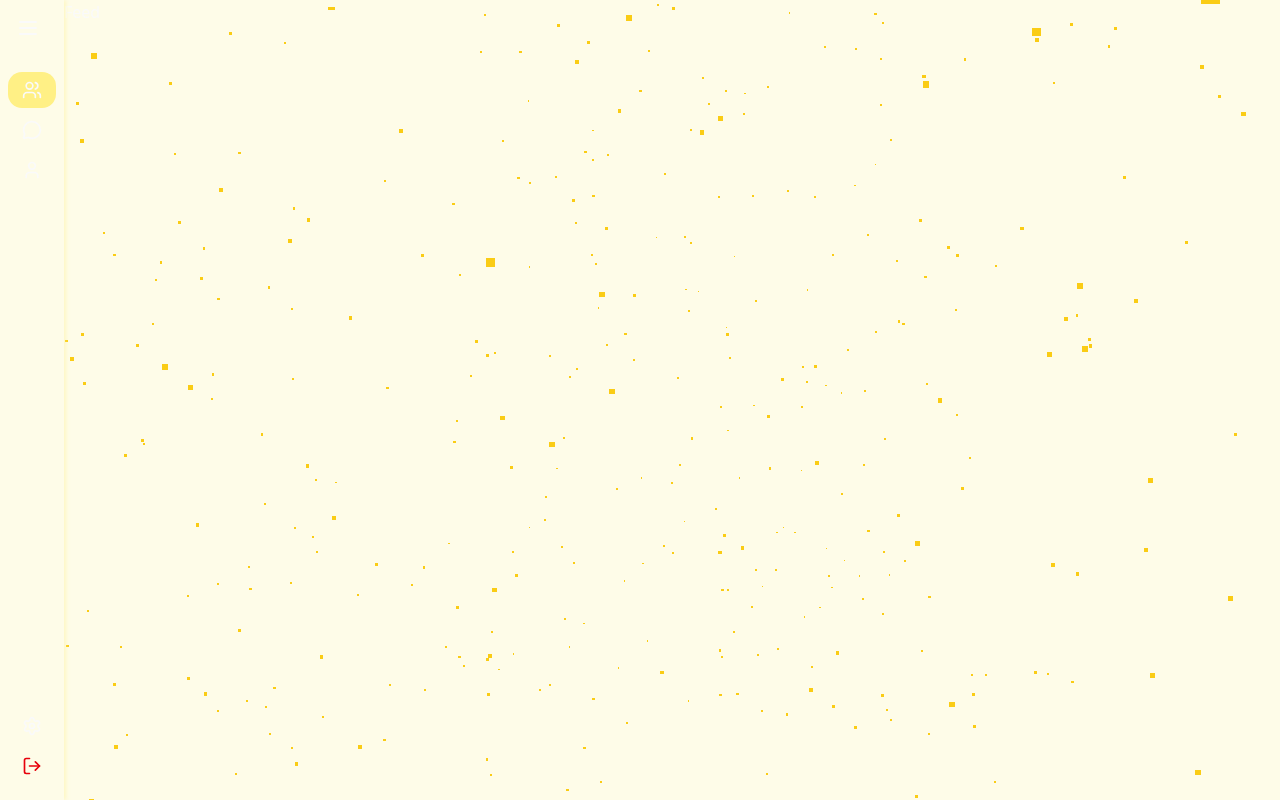
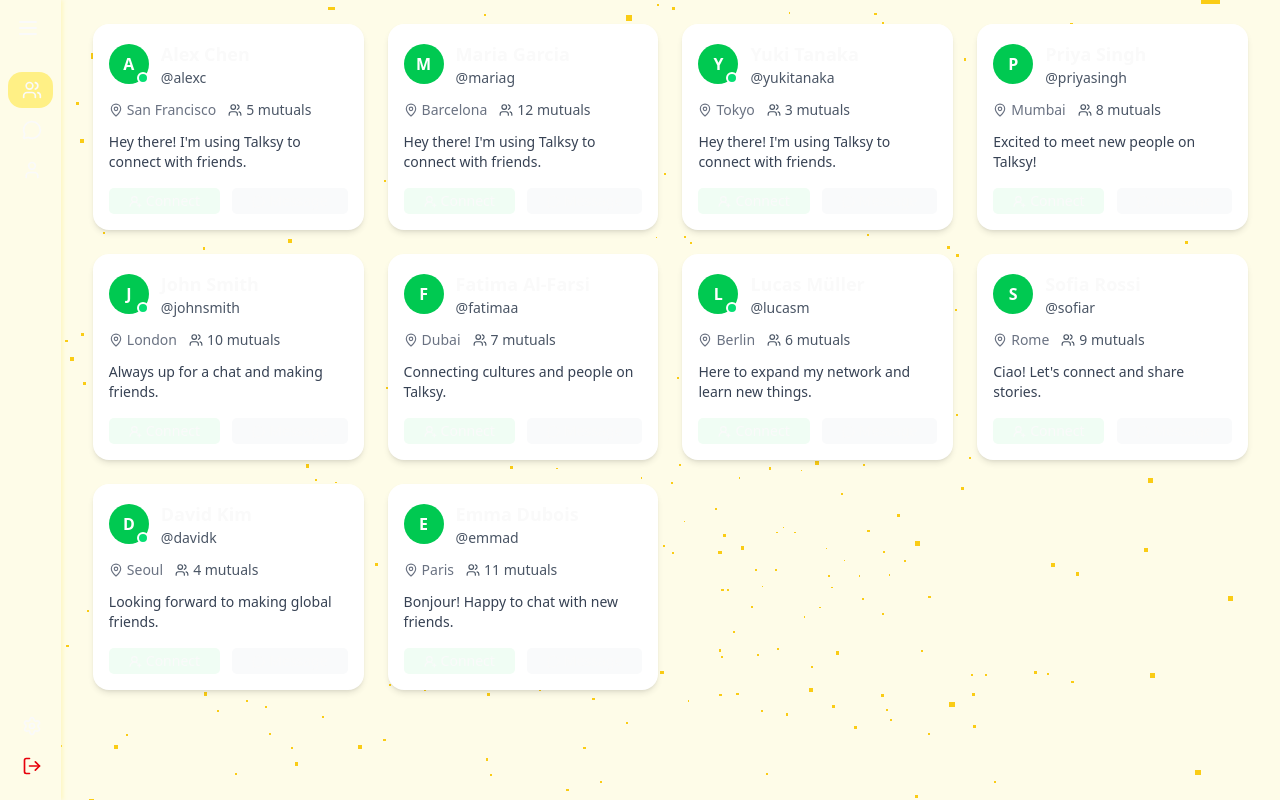
Before and after one commit to afid0n/talksy-chat-app, a React (Vite) app in the folder client/: page /feed in a window 1280 px wide. Built offline with nearby package versions, Linux system fonts and the light colour scheme.

Commit message:
cards for feed page

```diff
--- a/client/src/components/Cards.tsx
+++ b/client/src/components/Cards.tsx
@@ -0,0 +1,131 @@
+import React from 'react'
+import { MapPin, Users, MessageCircle, UserRoundPlus } from 'lucide-react';
+
+const people = {
+  '1': {
+    fullName: "Alex Chen",
+    username: "alexc",
+    location: "San Francisco",
+    connections: 5,
+    bio: "Hey there! I'm using Talksy to connect with friends.",
+    isOnline: true
+  },
+  '2': {
+    fullName: "Maria Garcia",
+    username: "mariag",
+    location: "Barcelona",
+    connections: 12,
+    bio: "Hey there! I'm using Talksy to connect with friends.",
+    isOnline: false
+  },
+  '3': {
+    fullName: "Yuki Tanaka",
+    username: "yukitanaka",
+    location: "Tokyo",
+    connections: 3,
+    bio: "Hey there! I'm using Talksy to connect with friends.",
+    isOnline: true
+  }, '4': {
+    fullName: "Priya Singh",
+    username: "priyasingh",
+    location: "Mumbai",
+    connections: 8,
+    bio: "Excited to meet new people on Talksy!",
+    isOnline: false
+  },
+  '5': {
+    fullName: "John Smith",
+    username: "johnsmith",
+    location: "London",
+    connections: 10,
+    bio: "Always up for a chat and making friends.",
+    isOnline: true
+  },
+  '6': {
+    fullName: "Fatima Al-Farsi",
+    username: "fatimaa",
+    location: "Dubai",
+    connections: 7,
+    bio: "Connecting cultures and people on Talksy.",
+    isOnline: false
+  },
+  '7': {
+    fullName: "Lucas Müller",
+    username: "lucasm",
+    location: "Berlin",
+    connections: 6,
+    bio: "Here to expand my network and learn new things.",
+    isOnline: true
+  },
+  '8': {
+    fullName: "Sofia Rossi",
+    username: "sofiar",
+    location: "Rome",
+    connections: 9,
+    bio: "Ciao! Let's connect and share stories.",
+    isOnline: false
+  },
+  '9': {
+    fullName: "David Kim",
+    username: "davidk",
+    location: "Seoul",
+    connections: 4,
+    bio: "Looking forward to making global friends.",
+    isOnline: true
+  },
+  '10': {
+    fullName: "Emma Dubois",
+    username: "emmad",
+    location: "Paris",
+    connections: 11,
+    bio: "Bonjour! Happy to chat with new friends.",
+    isOnline: false
+  },
+}
+
+const Cards = () => {
+  return (
+    <div className="w-full max-w-7xl mx-auto px-4 sm:px-6 lg:px-8 py-6">
+      <div className="grid grid-cols-1 sm:grid-cols-2 md:grid-cols-2 lg:grid-cols-3 xl:grid-cols-4 gap-6">
+        {Object.entries(people).map(([id, person]) => (
+          <div key={id} className="bg-white shadow-md rounded-2xl p-4 flex flex-col justify-between transition-all hover:shadow-lg">
+            <div className='flex items-center gap-3'>
+              <div className='relative'>
+                <span className='bg-green-500 text-white rounded-full w-10 h-10 flex items-center justify-center font-bold'>
+                  {person.fullName[0]}
+                </span>
+                {person.isOnline && (
+                  <span className="absolute bottom-0 right-0 w-3 h-3 bg-green-400 border-2 border-white rounded-full"></span>
+                )}
+              </div>
+              <div>
+                <h2 className="text-lg font-semibold">{person.fullName}</h2>
+                <p className="text-sm text-gray-600">@{person.username}</p>
+              </div>
+            </div>
+            <div className='flex flex-wrap items-center gap-3 mt-3'>
+              <p className="text-sm text-gray-500 flex items-center gap-1">
+                <MapPin size={14} /> {person.location}
+              </p>
+              <span className="text-sm text-gray-600 flex items-center gap-1">
+                <Users size={14} /> {person.connections} mutuals
+              </span>
+            </div>
+            <p className="mt-3 text-sm text-gray-700">{person.bio}</p>
+            <div className='flex justify-between mt-4'>
+              <button className='text-sm flex items-center gap-1 bg-green-50 cursor-pointer hover:bg-green-100' style={{ borderRadius: "5px", padding: "3px 20px" }}>
+                <UserRoundPlus size={13} /> Connect
+              </button>
+              <button className='text-sm flex items-center gap-1  bg-gray-50 cursor-pointer hover:bg-gray-100' style={{ borderRadius: "5px", padding: "3px 20px" }}>
+                <MessageCircle size={13} /> Message
+              </button>
+            </div>
+          </div>
+        ))}
+      </div>
+    </div>
+  );
+};
+
+
+export default Cards
--- a/client/src/components/Sidebar.tsx
+++ b/client/src/components/Sidebar.tsx
@@ -52,7 +52,6 @@
           </h1>
         )}
       </div>
-
       {/* Nav */}
       <div className="flex flex-col justify-between flex-1 ">
         <nav className="mt-4 flex flex-col space-y-1 px-2">
--- a/client/src/pages/client/Feed.tsx
+++ b/client/src/pages/client/Feed.tsx
@@ -1,7 +1,9 @@
-
+import Cards from "@/components/Cards"
 const Feed = () => {
   return (
-    <div>Feed</div>
+    <>
+      <Cards />
+    </>
   )
 }
 
```
